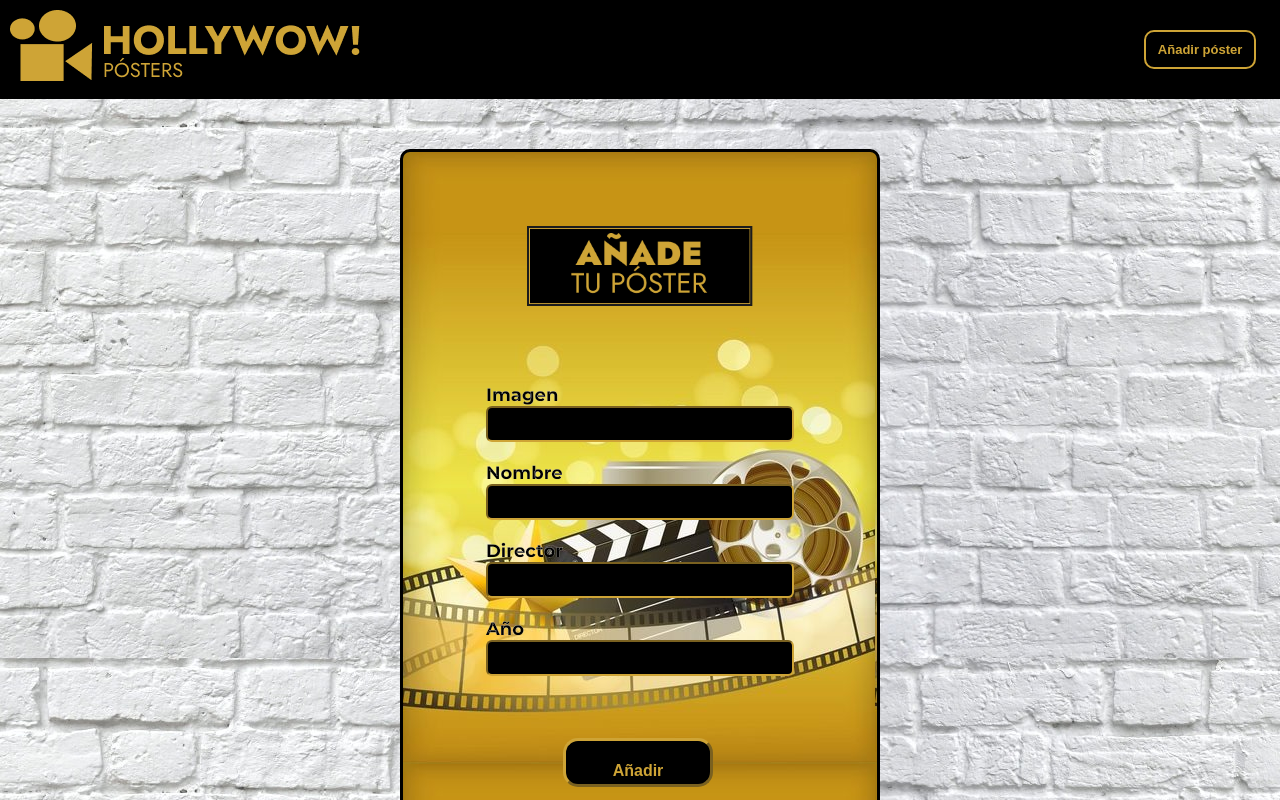
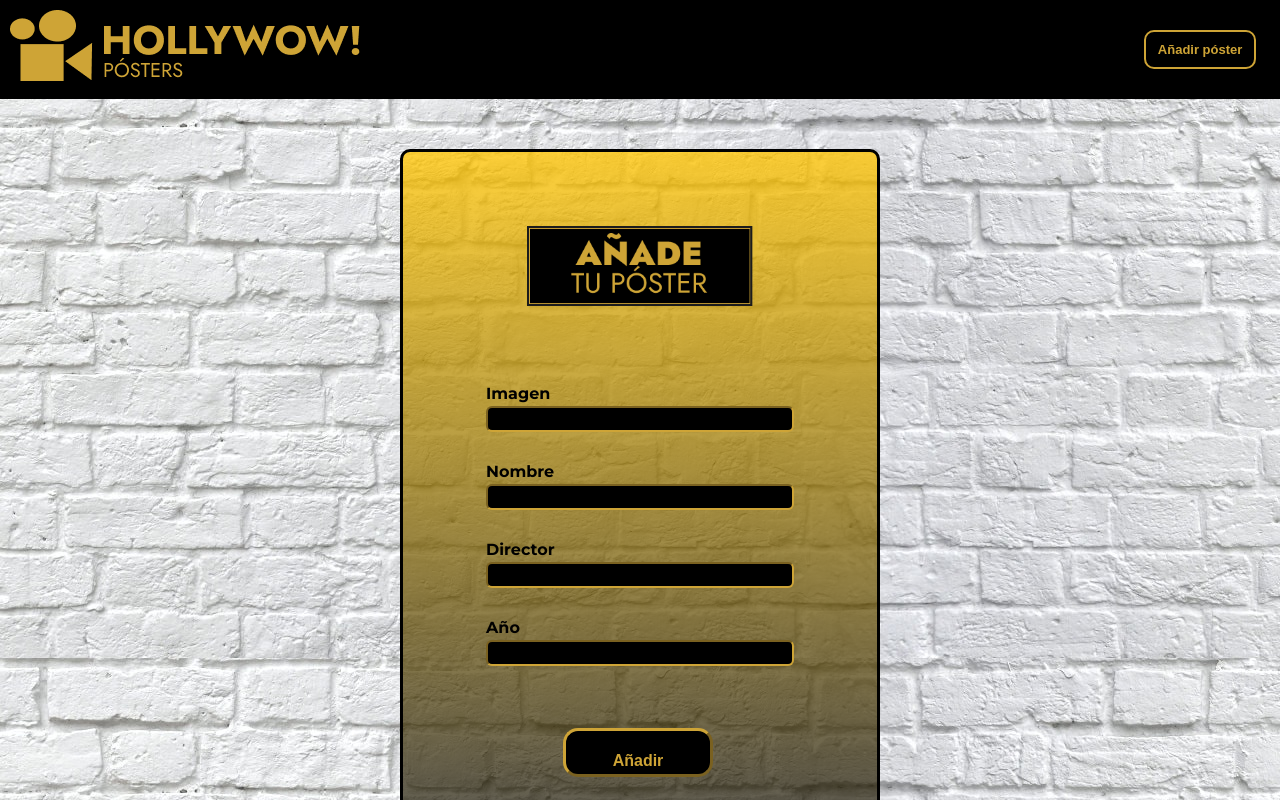
Before and after one commit to DesireeCSilva/Hollywow-app, a React (Vite) app: page /create in a window 1280 px wide. Shown: the top 800 px of the page. Built offline with nearby package versions, Linux system fonts and the light colour scheme.

Commit message:
update styles forms

```diff
--- a/src/index.css
+++ b/src/index.css
@@ -23,7 +23,7 @@ background-image: url(./assets/images/Background.jpg);
 }
 
 .formAdd {
-    background-image: url(../src/assets/images/cinemac7.jpg);
+    background: linear-gradient(to bottom, rgba(255, 196, 0, 0.773), rgba(0, 0, 0, 0.679));
     border-radius: 10px;
     border-color: black;
     border: 3px solid #000000;
@@ -38,7 +38,7 @@ background-image: url(./assets/images/Background.jpg);
 }
 
 .editForm {
-    background-image: url(../src/assets/images/cinemac8.jpg);
+    background: linear-gradient(to bottom, rgba(173, 22, 22, 0.773), rgba(0, 0, 0, 0.679));
     border-radius: 10px;
     border-color: black;
     border: 3px solid #000000;
@@ -50,13 +50,6 @@ background-image: url(./assets/images/Background.jpg);
     flex-direction: column;
     align-items: center;
     font-weight: bold;
-}
-
-label {
-    font-size: 18px;
-    -webkit-text-stroke-width: 0.2px;
-    -webkit-text-stroke-color: white;
-    -webkit-text-fill-color: black;
 }
 
 .Add {
@@ -81,9 +74,10 @@ input {
     width: 300px;
     display: flex;
     flex-direction: column;
-    margin-bottom: 20px;
+    margin-top: 3px;
+    margin-bottom: 30px;
     border-radius: 6px;
-    height: 30px;
+    height: 20px;
     color: white;
     background-color: black;
     border-color:#CEA436;
```
